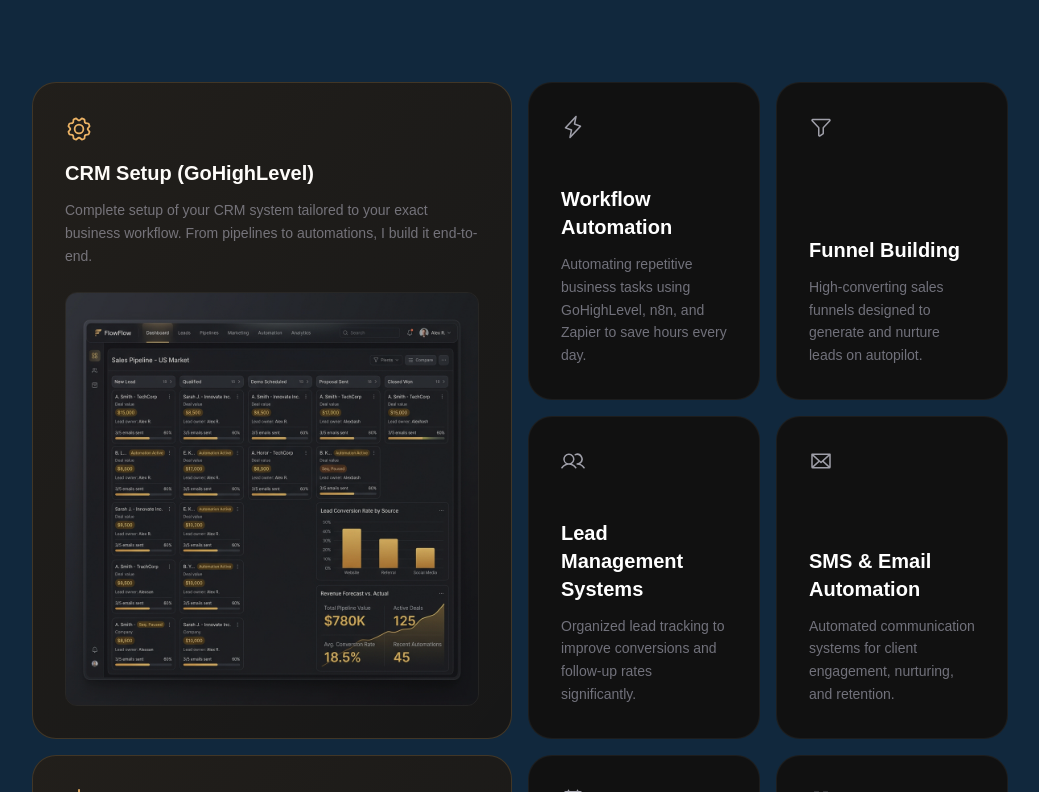
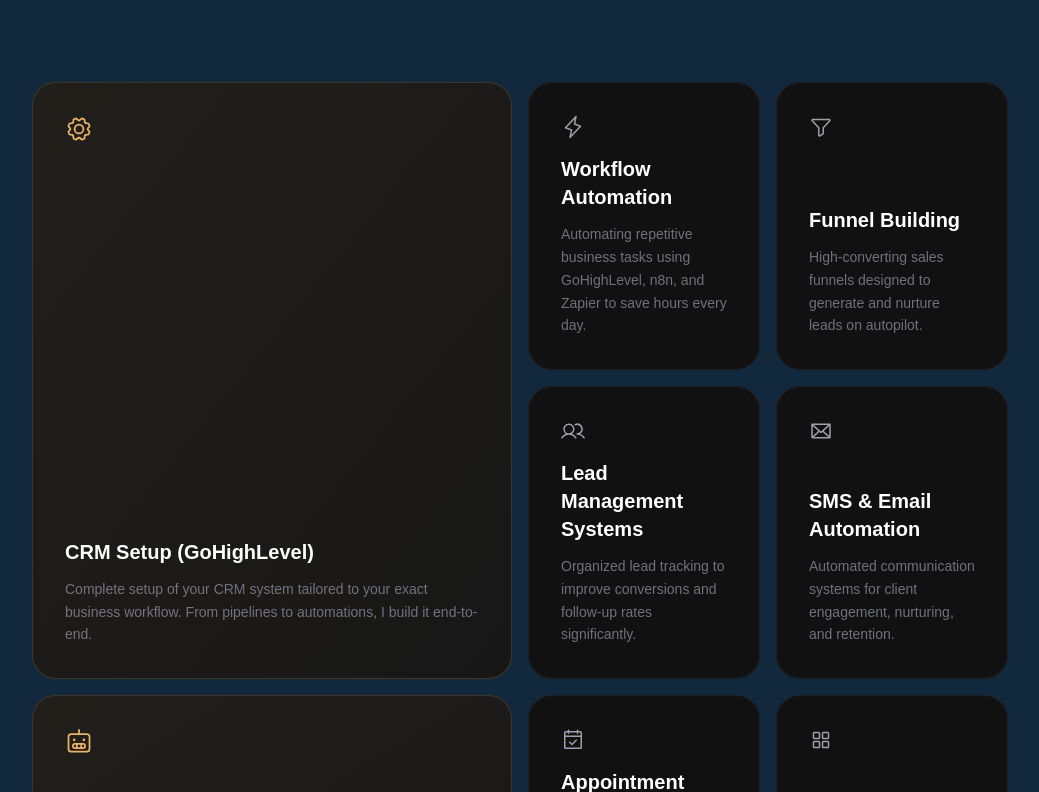
Before and after one commit to umerfarooq5349/portfolio2.0, a Next.js app: page / in a window 1280 px wide. Shown: the part 2649-3441 px from the top of the page, without its empty margins (120-1159 px from the left). Built offline with nearby package versions, Linux system fonts and the light colour scheme; a web font is replaced by a local one.

Commit message:
Update services-bento.tsx

```diff
--- a/components/sections/services-bento.tsx
+++ b/components/sections/services-bento.tsx
@@ -112,11 +112,10 @@ export function ServicesBento() {
               whileInView={{ opacity: 1, y: 0 }}
               viewport={{ once: true }}
               transition={{ delay: index * 0.07, duration: 0.6, ease: [0.16, 1, 0.3, 1] }}
-              className={`${service.colSpan} relative group p-8 rounded-3xl border flex flex-col justify-between overflow-hidden cursor-default transition-all duration-300 ${
-                service.featured
+              className={`${service.colSpan} relative group p-8 rounded-3xl border flex flex-col justify-between overflow-hidden cursor-default transition-all duration-300 ${service.featured
                   ? "bg-[#171717] border-[var(--accent)]/20 hover:border-[var(--accent)]/50"
                   : "bg-[#111111] border-white/5 hover:border-white/15"
-              }`}
+                }`}
             >
               {service.featured && (
                 <div className="absolute inset-0 bg-gradient-to-br from-[var(--accent)]/5 to-transparent pointer-events-none" />
@@ -128,7 +127,7 @@ export function ServicesBento() {
                 <h3 className="text-xl font-heading font-semibold text-white mb-3">{service.title}</h3>
                 <p className="text-zinc-500 font-sans text-sm leading-relaxed">{service.description}</p>
               </div>
-              {service.featured && (
+              {/* {service.featured && (
                 <div className="mt-6 rounded-xl overflow-hidden border border-white/5">
                   <Image
                     src="/crm-dashboard.png"
@@ -138,7 +137,7 @@ export function ServicesBento() {
                     className="w-full h-auto object-cover object-top opacity-80 hover:opacity-100 transition-opacity"
                   />
                 </div>
-              )}
+              )} */}
             </motion.div>
           ))}
         </div>
```
